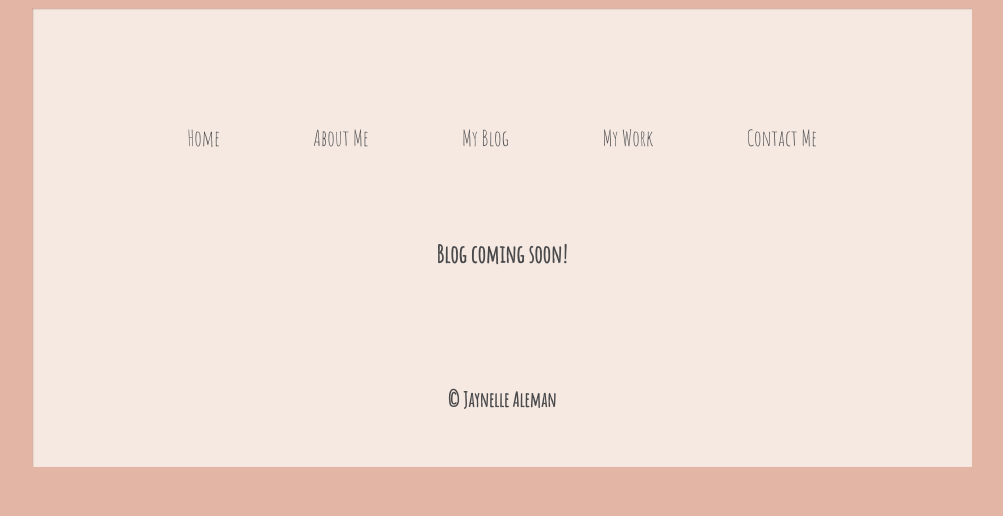
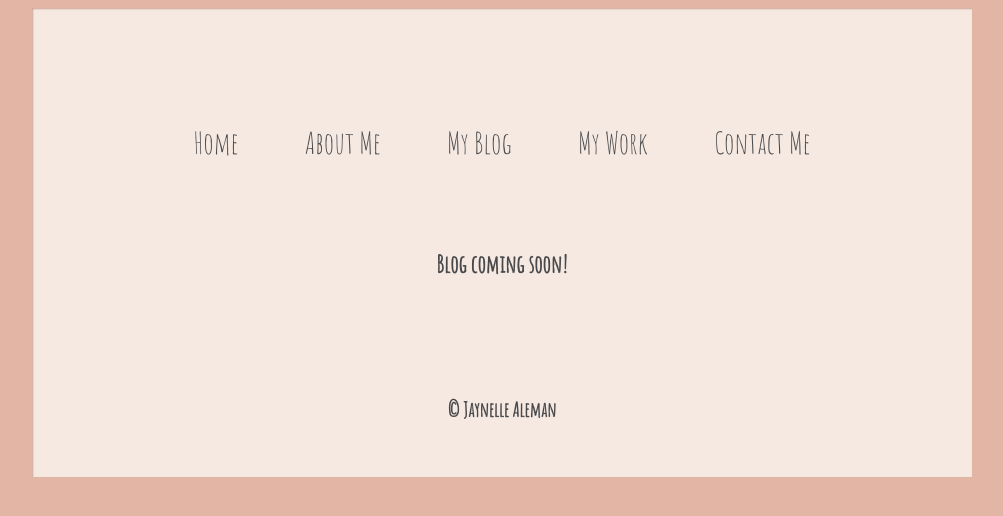
Before and after one commit to almnjay/Jaynelles_site, a PHP site: page /blog.php in a window 1280 px wide. Shown: the top 516 px of the page, without its empty margins (138-1141 px from the left). Run offline with PHP 8.4, Linux system fonts and the light colour scheme; some web fonts are replaced.

Commit message:
Updated Nav

```diff
--- a/style.css
+++ b/style.css
@@ -15,8 +15,8 @@ html, body {
 nav ul li{
 	display:inline;
 	font-family: 'Amatic SC', cursive;
-	font-size:21.8px;
-	padding:1em 2em;
+	font-size:30px;
+	padding:20px 30px;
 }
 
 nav ul li a{
```
